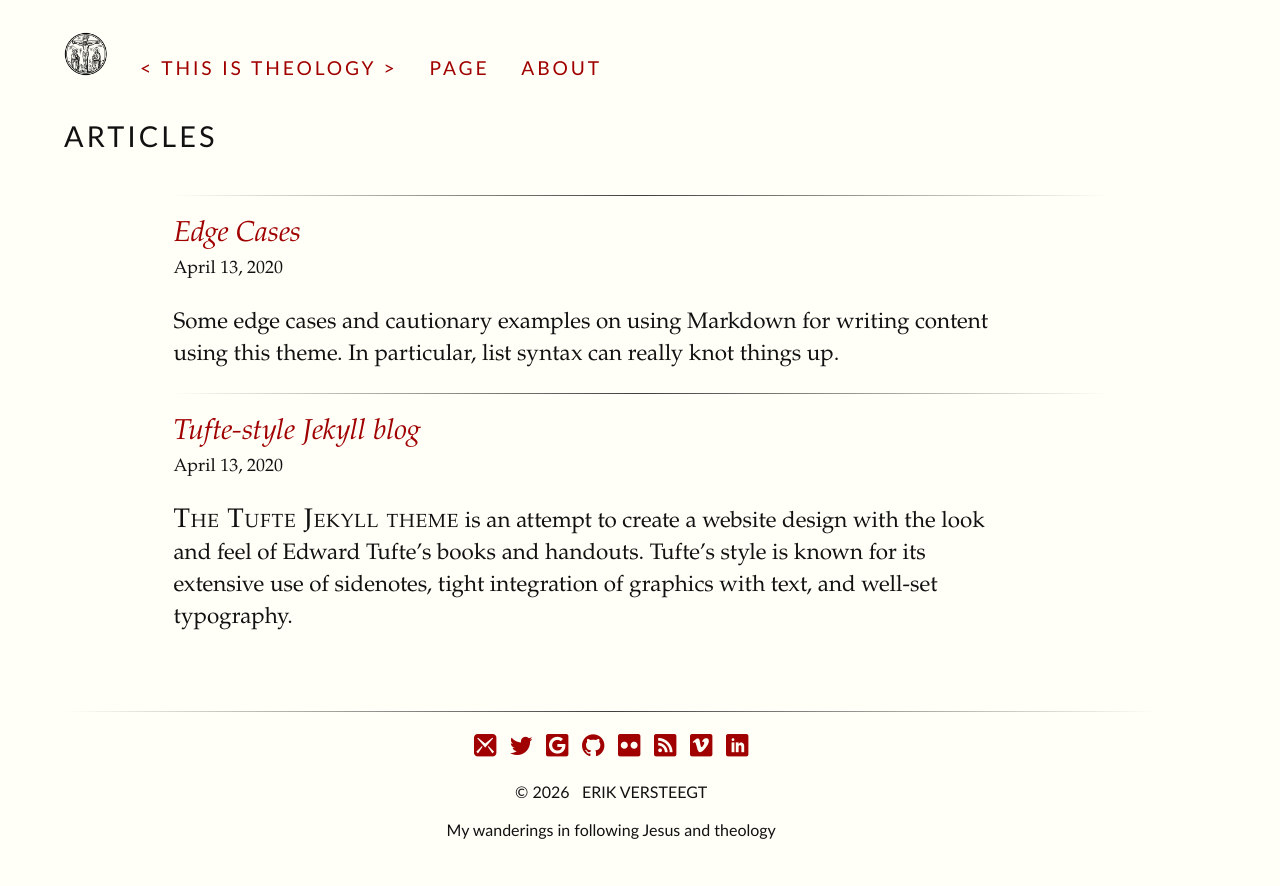
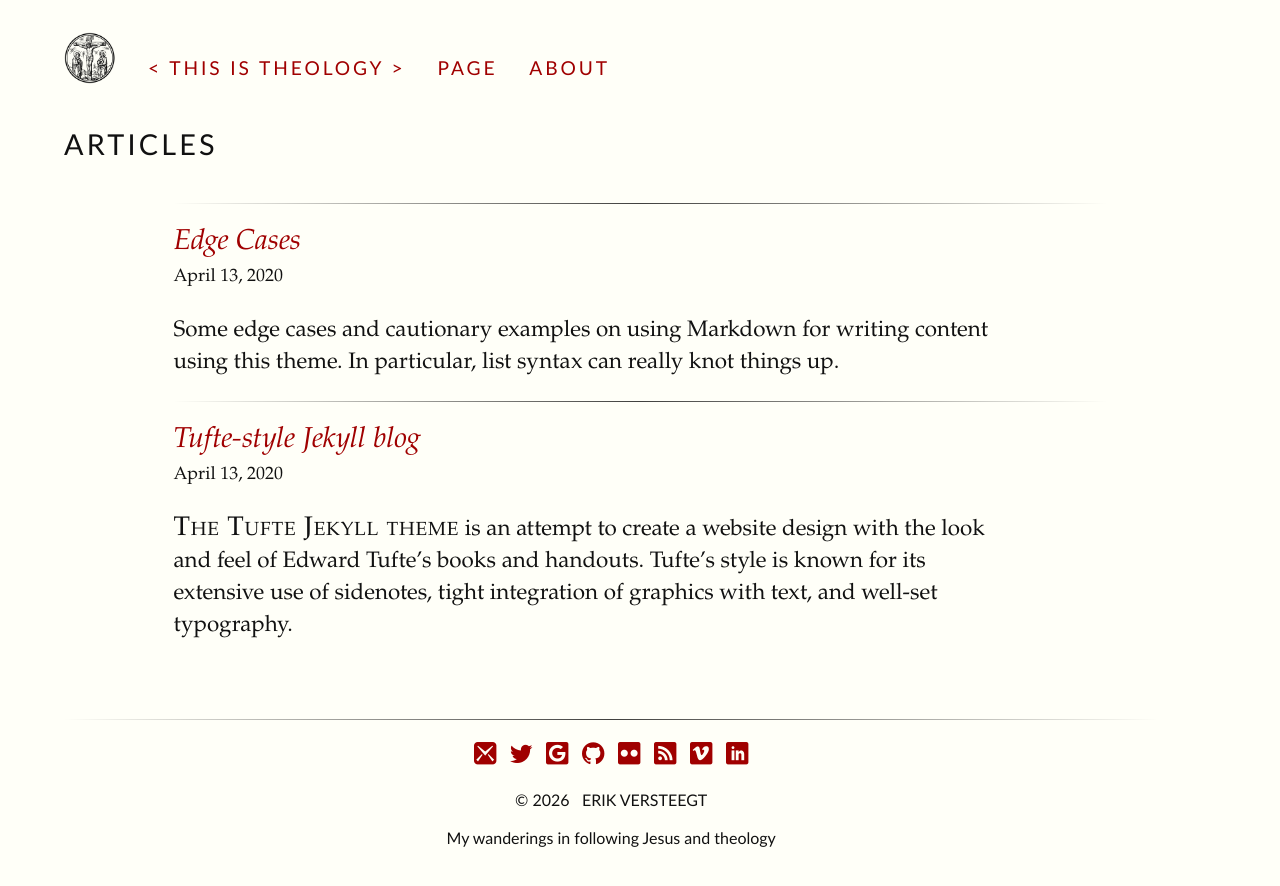
Before and after one commit to ThisIsTheology/thisistheology.github.io, a Jekyll site: the page built from index.html, in a window 1280 px wide. Shown: the top 886 px of the page. Built offline with Jekyll 4.4.1, drawn with Linux system fonts in a browser that asks for light colours; some web fonts are replaced.

Commit message:
Update header.html

```diff
--- a/_includes/header.html
+++ b/_includes/header.html
@@ -1,7 +1,7 @@
 <!--- Header and nav template site-wide -->
 <header>
     <nav class="group">
-	<a href="{{site.baseurl}}/"><img class="badge" src="{{site.baseurl}}/assets/img/crucifixion_badge.png" alt="Home" style="height: 44px; width: 44px; border-radius: 50%; object-fit: cover; mix-blend-mode: multiply; vertical-align: middle;"></a>
+	<a href="{{site.baseurl}}/"><img class="badge" src="{{site.baseurl}}/assets/img/crucifixion_badge.png" alt="Home" style="height: 52px; width: 52px; border-radius: 50%; object-fit: cover; mix-blend-mode: multiply; vertical-align: middle;"></a>
 	{% for node in site.pages %}
 		{% unless node.nav_exclude %}
 		    {% if page.url == node.url %}
```
